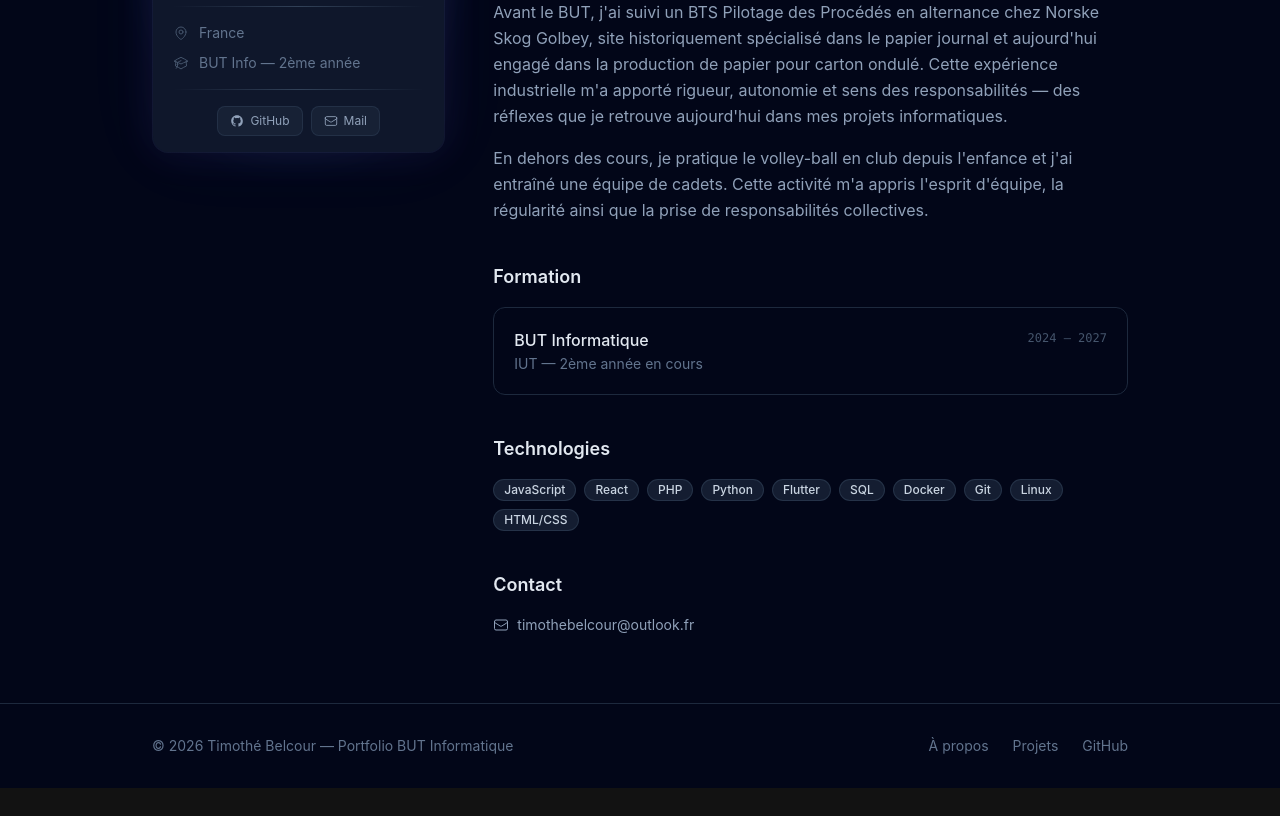
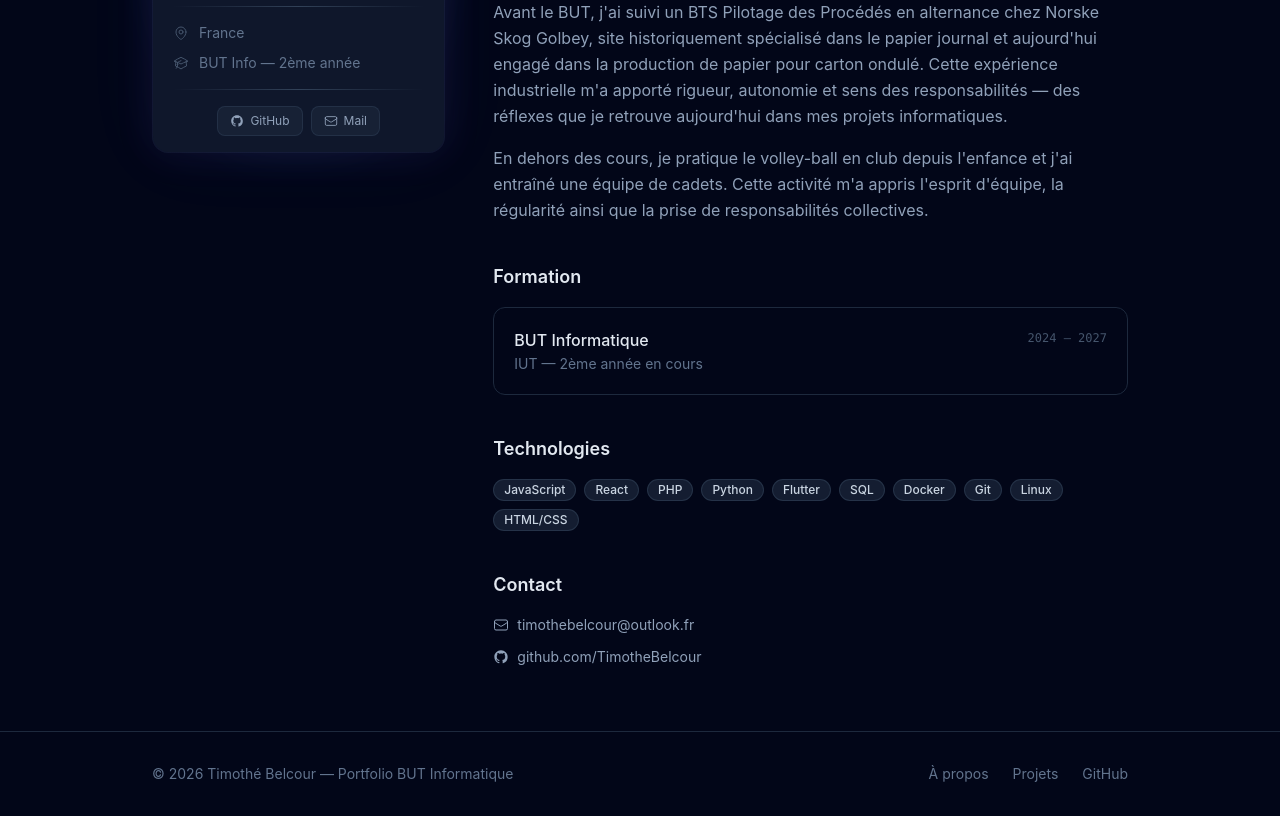
Before and after one commit to TimotheBelcour/portfolio-but-informatique, a React (Vite) app: page /about in a window 1280 px wide. Shown: the part 489-1305 px from the top of the page. Before the commit the page ends 1277 px from the top, so only its background shows below. Built offline with nearby package versions, Linux system fonts and the light colour scheme.

Commit message:
Ajout d'un lien GitHub dans la page à propos session contact

```diff
--- a/src/pages/About.jsx
+++ b/src/pages/About.jsx
@@ -51,7 +51,6 @@
                   />
                 </div>
               </div>
-              <span className="absolute bottom-0.5 right-0.5 w-3.5 h-3.5 rounded-full bg-green-400 border-2 border-slate-900 shadow-sm" />
             </div>
 
             <div className="space-y-0.5">
@@ -191,15 +190,28 @@
           <Reveal delay={390}>
             <div className="space-y-4">
               <h3 className="text-lg font-semibold text-slate-200">Contact</h3>
+              <div className="flex flex-col gap-3">
                 <a
                   href="mailto:timothebelcour@outlook.fr"
-                className="inline-flex items-center gap-2 text-sm text-slate-400 hover:text-violet-400 transition-colors"
+                  className="inline-flex items-center gap-2 text-sm text-slate-400 hover:text-violet-400 transition-colors w-fit"
                 >
                   <svg className="w-4 h-4" fill="none" viewBox="0 0 24 24" stroke="currentColor" strokeWidth={1.5}>
                     <path strokeLinecap="round" strokeLinejoin="round" d="M21.75 6.75v10.5a2.25 2.25 0 01-2.25 2.25h-15a2.25 2.25 0 01-2.25-2.25V6.75m19.5 0A2.25 2.25 0 0019.5 4.5h-15a2.25 2.25 0 00-2.25 2.25m19.5 0v.243a2.25 2.25 0 01-1.07 1.916l-7.5 4.615a2.25 2.25 0 01-2.36 0L3.32 8.91a2.25 2.25 0 01-1.07-1.916V6.75" />
                   </svg>
                   timothebelcour@outlook.fr
                 </a>
+                <a
+                  href="https://github.com/TimotheBelcour"
+                  target="_blank"
+                  rel="noopener noreferrer"
+                  className="inline-flex items-center gap-2 text-sm text-slate-400 hover:text-violet-400 transition-colors w-fit"
+                >
+                  <svg className="w-4 h-4" fill="currentColor" viewBox="0 0 24 24">
+                    <path d="M12 2C6.477 2 2 6.484 2 12.017c0 4.425 2.865 8.18 6.839 9.504.5.092.682-.217.682-.483 0-.237-.008-.868-.013-1.703-2.782.605-3.369-1.343-3.369-1.343-.454-1.158-1.11-1.466-1.11-1.466-.908-.62.069-.608.069-.608 1.003.07 1.531 1.032 1.531 1.032.892 1.53 2.341 1.088 2.91.832.092-.647.35-1.088.636-1.338-2.22-.253-4.555-1.113-4.555-4.951 0-1.093.39-1.988 1.029-2.688-.103-.253-.446-1.272.098-2.65 0 0 .84-.27 2.75 1.026A9.564 9.564 0 0112 6.844c.85.004 1.705.115 2.504.337 1.909-1.296 2.747-1.027 2.747-1.027.546 1.379.202 2.398.1 2.651.64.7 1.028 1.595 1.028 2.688 0 3.848-2.339 4.695-4.566 4.943.359.309.678.92.678 1.855 0 1.338-.012 2.419-.012 2.747 0 .268.18.58.688.482A10.019 10.019 0 0022 12.017C22 6.484 17.522 2 12 2z" />
+                  </svg>
+                  github.com/TimotheBelcour
+                </a>
+              </div>
             </div>
           </Reveal>
 
--- a/src/pages/Home.jsx
+++ b/src/pages/Home.jsx
@@ -187,7 +187,6 @@
                     />
                   </div>
                 </div>
-                <span className="absolute bottom-2.5 right-2.5 w-4 h-4 rounded-full bg-green-400 border-[3px] border-slate-950 shadow-[0_0_10px_rgba(74,222,128,0.7)]" />
               </div>
 
             </div>
```
Lines whose indentation alone changed are shown as unchanged.
